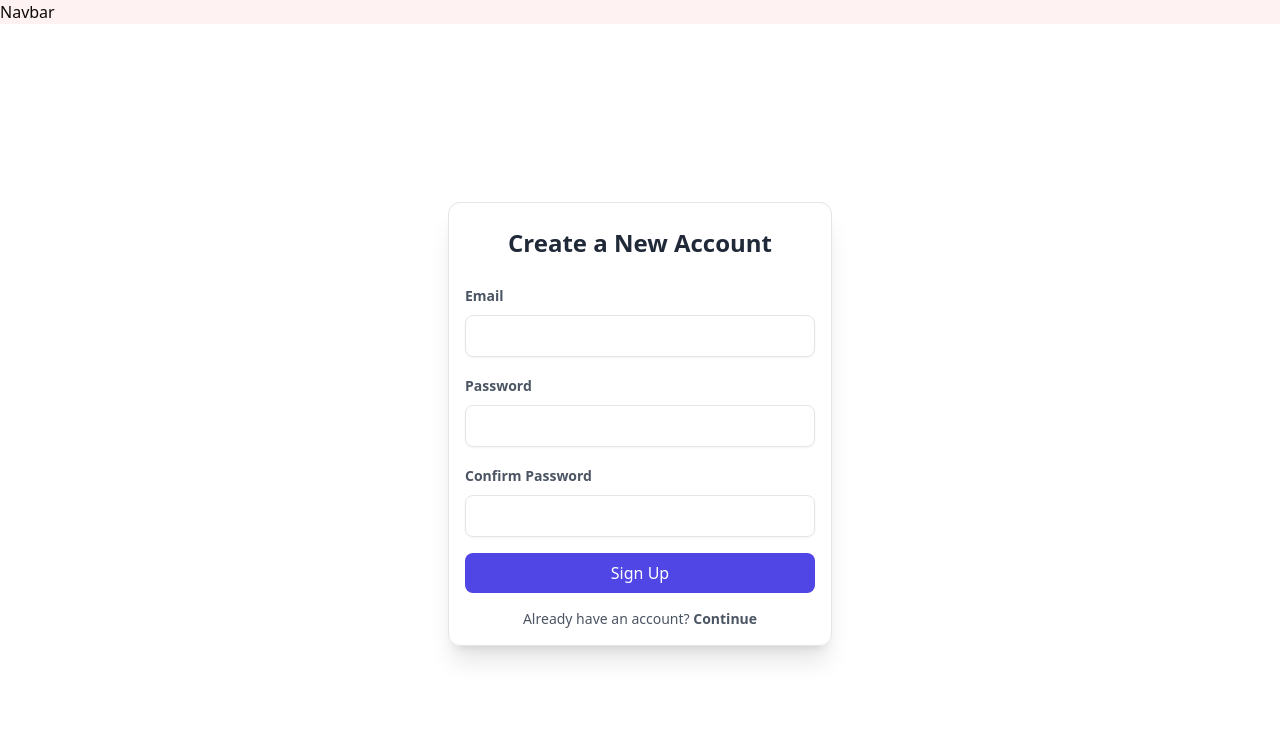
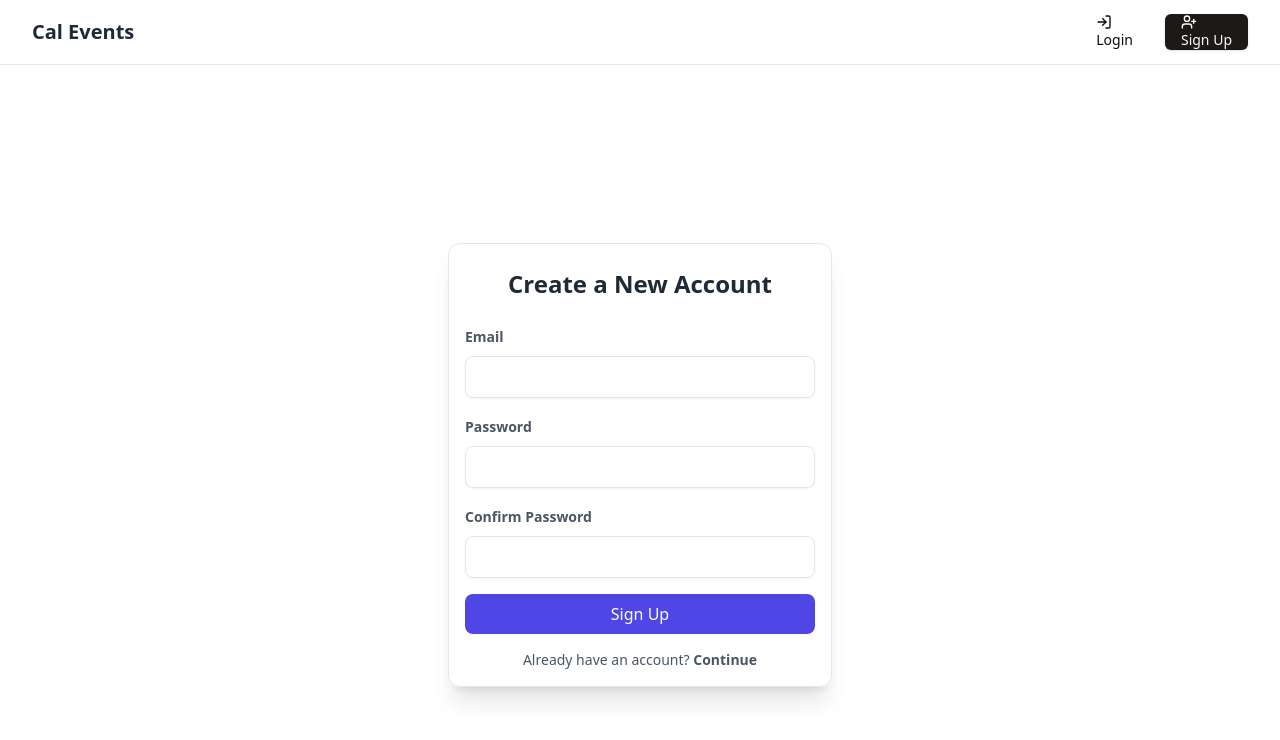
Before and after one commit to shubhdevelop/CalEvents, a React (Vite) app: page /register in a window 1280 px wide. Shown: the top 740 px of the page. Built offline with nearby package versions, Linux system fonts and the light colour scheme; no server answers.

Commit message:
Add Navvbar

```diff
--- /dev/null
+++ b/src/components/Navbar.tsx
@@ -0,0 +1,60 @@
+import { User, LogOut, LogIn, UserPlus } from 'lucide-react';
+import { Button } from '@/components/ui/button';
+import { useAuth } from '@/context/authContext';
+import { Link } from 'react-router-dom';
+
+const Navbar = () => {
+    const { currentUser, userLoggedIn } = useAuth()
+    console.log(currentUser);
+    return (
+        <nav className="bg-white border-b border-gray-200">
+            <div className="max-w-7xl mx-auto px-4 sm:px-6 lg:px-8">
+                <div className="flex justify-between h-16 items-center">
+                    <div className="flex-shrink-0">
+                        <span className="text-xl font-bold text-gray-800">Cal Events</span>
+                    </div>
+                    <div className="flex items-center gap-4">
+                        {userLoggedIn ? (
+                            <>
+                                {/* Authenticated State */}
+                                <div className="flex items-center gap-2">
+                                    <User className="w-5 h-5 text-gray-600" />
+                                    <span className="text-gray-700">{currentUser?.displayName}</span>
+                                </div>
+
+                                <Button variant="ghost" className="flex items-center gap-2">
+                                    <User className="w-5 h-5" />
+                                    Profile
+                                </Button>
+
+                                <Button variant="destructive" className="flex items-center gap-2">
+                                    <LogOut className="w-5 h-5" />
+                                    Logout
+                                </Button>
+                            </>
+                        ) : (
+                            <>
+                                {/* Unauthenticated State */}
+                                <Button variant="ghost" className="flex items-center gap-2">
+                                    <Link to={"/login"}>
+                                        <LogIn className="w-5 h-5" />
+                                        Login
+                                    </Link>
+                                </Button>
+
+                                <Button variant="default" className="flex items-center gap-2">
+                                    <Link to={"/register"}>
+                                        <UserPlus className="w-5 h-5" />
+                                        Sign Up
+                                    </Link>
+                                </Button>
+                            </>
+                        )}
+                    </div>
+                </div>
+            </div>
+        </nav>
+    );
+};
+
+export default Navbar;
--- a/src/layout/MainLayout.tsx
+++ b/src/layout/MainLayout.tsx
@@ -1,10 +1,11 @@
 // import Navbar from "@/components/Navbar";
+import Navbar from "@/components/Navbar";
 import { Outlet } from "react-router-dom";
 
 function MainLayout() {
     return (
         <>
-            <div className="w-full h-6 bg-red-50"> Navbar</div>
+            <Navbar />
             <div className={`h-[calc(100vh-80px)]`}>
                 <Outlet />
             </div>
```
